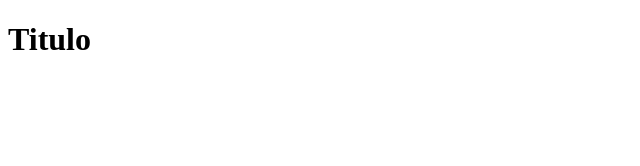
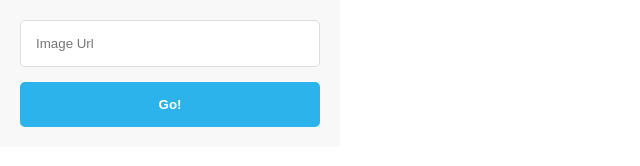
Before and after one commit to ronierc/chrome-extension-update-image, a browser extension: page index.html in a window 1280 px wide. Shown: the whole page, without its empty margins (0-640 px from the left). Drawn offline with Linux system fonts and the light colour scheme.

Commit message:
layout criado

```diff
--- a/index.html
+++ b/index.html
@@ -2,8 +2,12 @@
 <html lang="pt">
 <head>
     <meta charset="UTF-8">
+    <link rel="stylesheet" href="style.css">
 </head>
 <body>
-    <h1>Titulo</h1>
+    <form>
+        <input type="text" class="input" placeholder="Image Url">
+        <button class="button">Go!</button>
+    </form>
 </body>
 </html>
--- /dev/null
+++ b/style.css
@@ -0,0 +1,32 @@
+*{margin: 0; padding: 0;}
+
+form{
+    background-color: #f8f8f8;
+    width: 300px;
+    display: flex;
+    flex-wrap: wrap;
+    padding: 20px;
+}
+
+.input{
+    width: 100%;
+    padding: 15px;
+    outline: none;
+    border-radius: 5px;
+    border: 1px solid #ddd;
+}
+
+.button{
+    width: 100%;
+    padding: 15px;
+    border: none;
+    border-radius: 5px;
+    margin-top: 15px;
+    background-color: #2cb3ec;
+    color: white;
+    font-weight: 700;
+    cursor: pointer;
+    &:hover{
+        background-color: #1a5ab8;
+    }
+}
```
Also changed, not shown: assets/icon.png.
